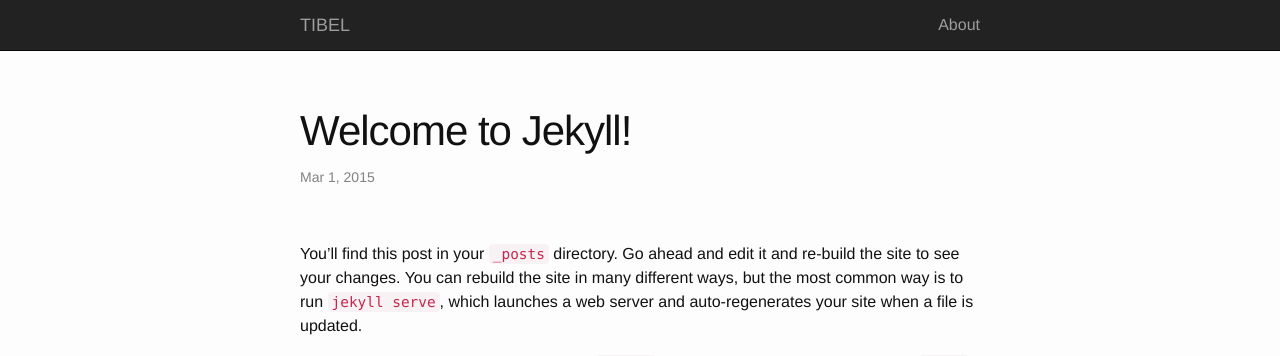
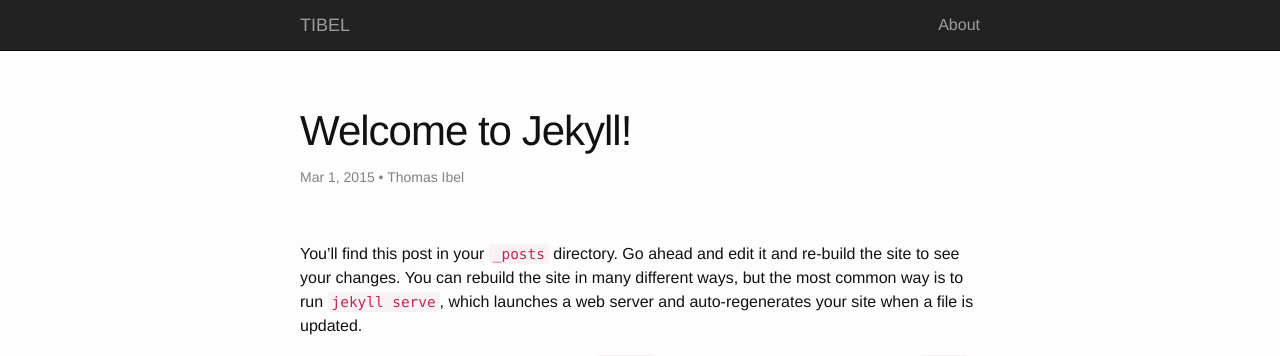
Before and after one commit to tibel/tibel.github.io, a Jekyll site: the page built from _posts/2015-03-01-welcome-to-jekyll.md, in a window 1280 px wide. Shown: the top 356 px of the page. Built offline with Jekyll 4.4.1, drawn with Linux system fonts in a browser that asks for light colours; nearby versions of some CDN libraries; Markdown is read by kramdown in place of the engine named in the settings.

Commit message:
use site author if page author is not found

```diff
--- a/_layouts/post.html
+++ b/_layouts/post.html
@@ -5,7 +5,7 @@
 <article>
 <header class="page-header">
   <h1 class="page-title">{{ page.title }}</h1>
-  <p class="post-meta">{{ page.date | date: "%b %-d, %Y" }}{% if page.author %} • {{ page.author }}{% endif %}{% if page.meta %} • {{ page.meta }}{% endif %}</p>
+  <p class="post-meta">{{ page.date | date: "%b %-d, %Y" }}{% if page.author %} • {{ page.author }}{% else %} • {{ site.data.author.name }}{% endif %}{% if page.meta %} • {{ page.meta }}{% endif %}</p>
 </header>
 {{ content }}
 </article>
```
